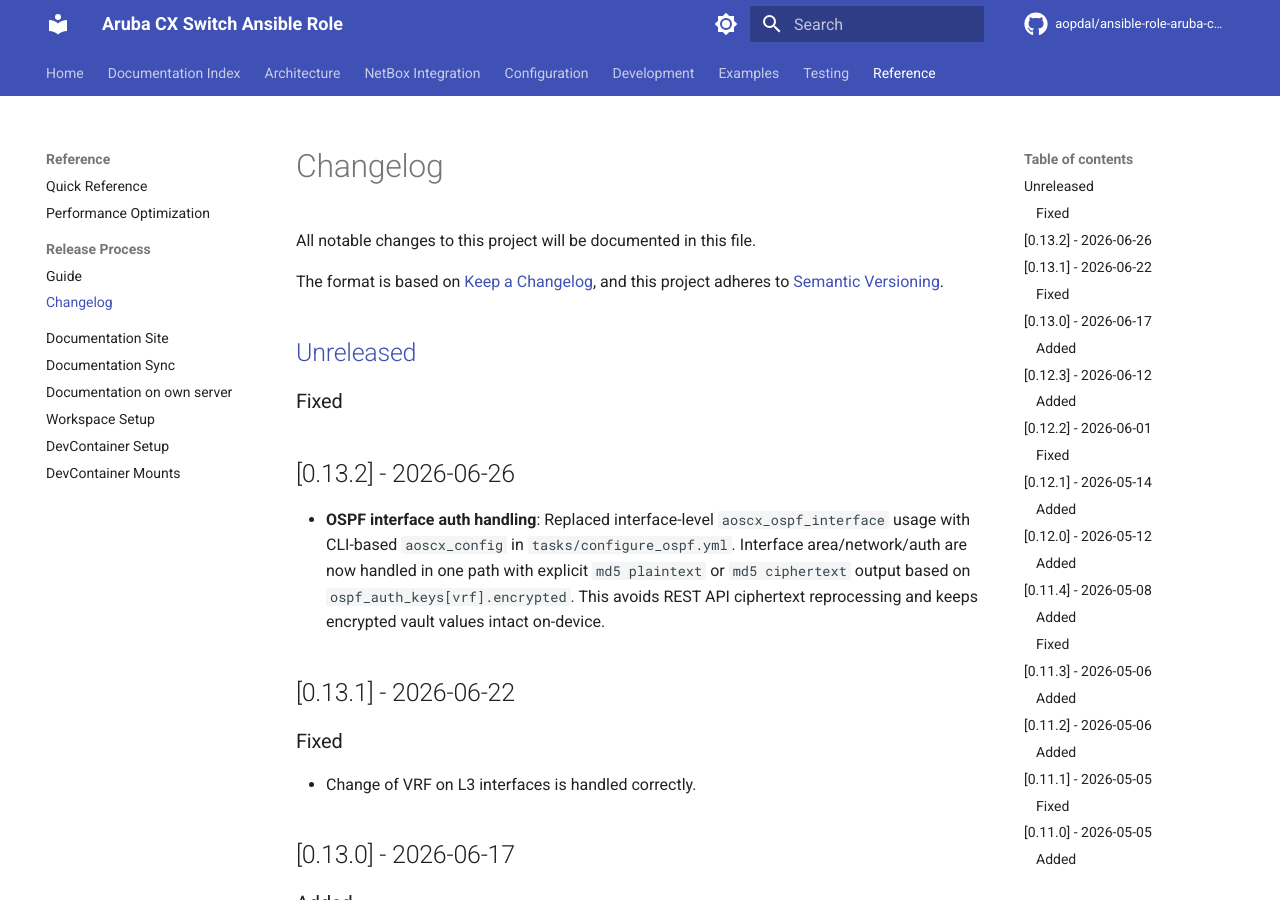
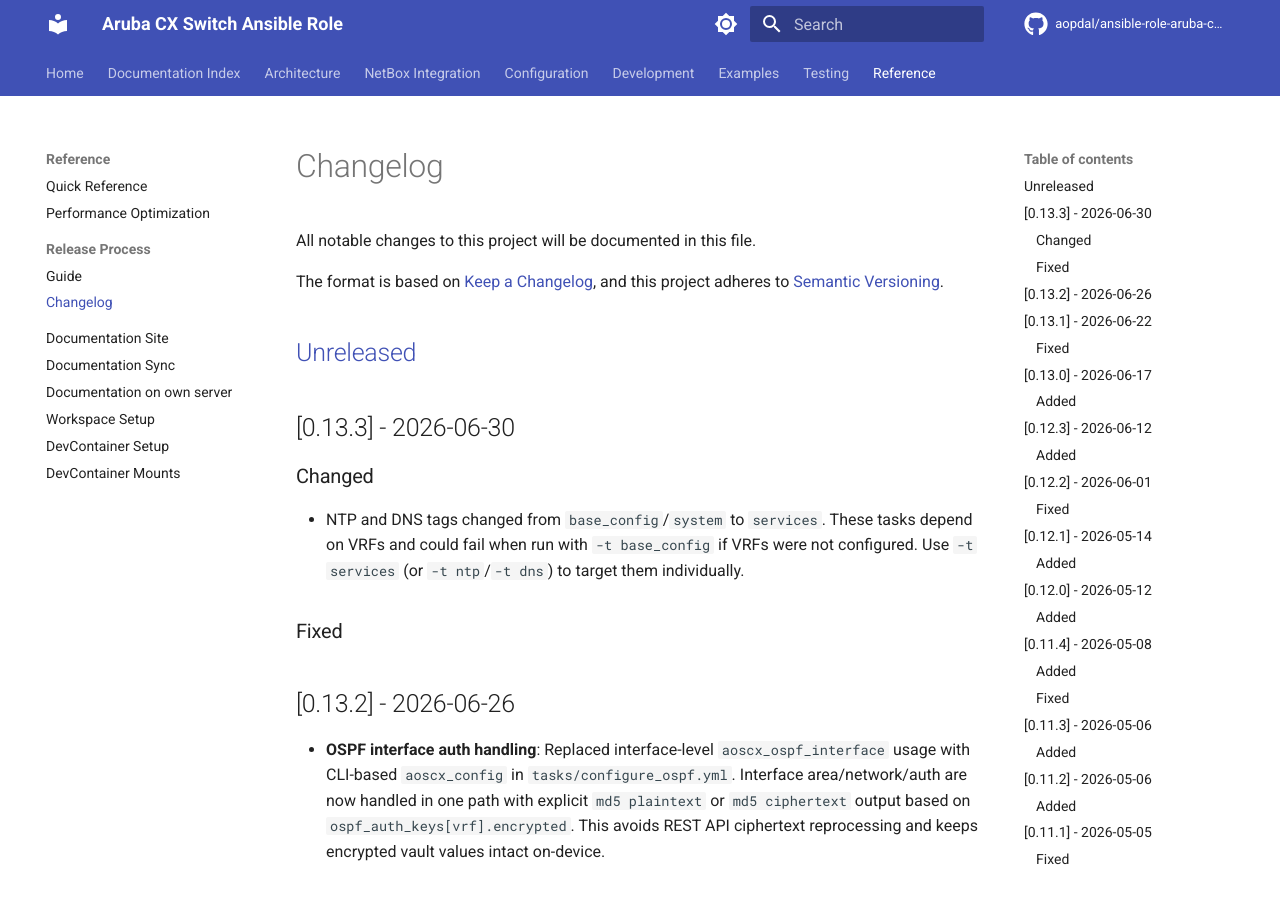
Before and after one commit to aopdal/ansible-role-aruba-cx-switch, an MkDocs documentation site: the page built from docs/CHANGELOG.md, in a window 1280 px wide and 900 px high. Built offline with MkDocs 1.6.1 and Material for MkDocs 9.7.7, drawn with Linux system fonts in a browser that asks for light colours; comment, search, counter and statistics services are not loaded.

Commit message:
chore: release version 0.13.3

```diff
--- a/docs/CHANGELOG.md
+++ b/docs/CHANGELOG.md
@@ -6,6 +6,12 @@
 and this project adheres to [Semantic Versioning](https://semver.org/spec/v2.0.0.html).
 
 ## [Unreleased]
+
+## [0.13.3] - 2026-06-30
+
+### Changed
+
+- NTP and DNS tags changed from `base_config`/`system` to `services`. These tasks depend on VRFs and could fail when run with `-t base_config` if VRFs were not configured. Use `-t services` (or `-t ntp`/`-t dns`) to target them individually.
 
 ### Fixed
 
```
Also changed, not shown: CHANGELOG.md (+6 -0 lines), 1 other file.
